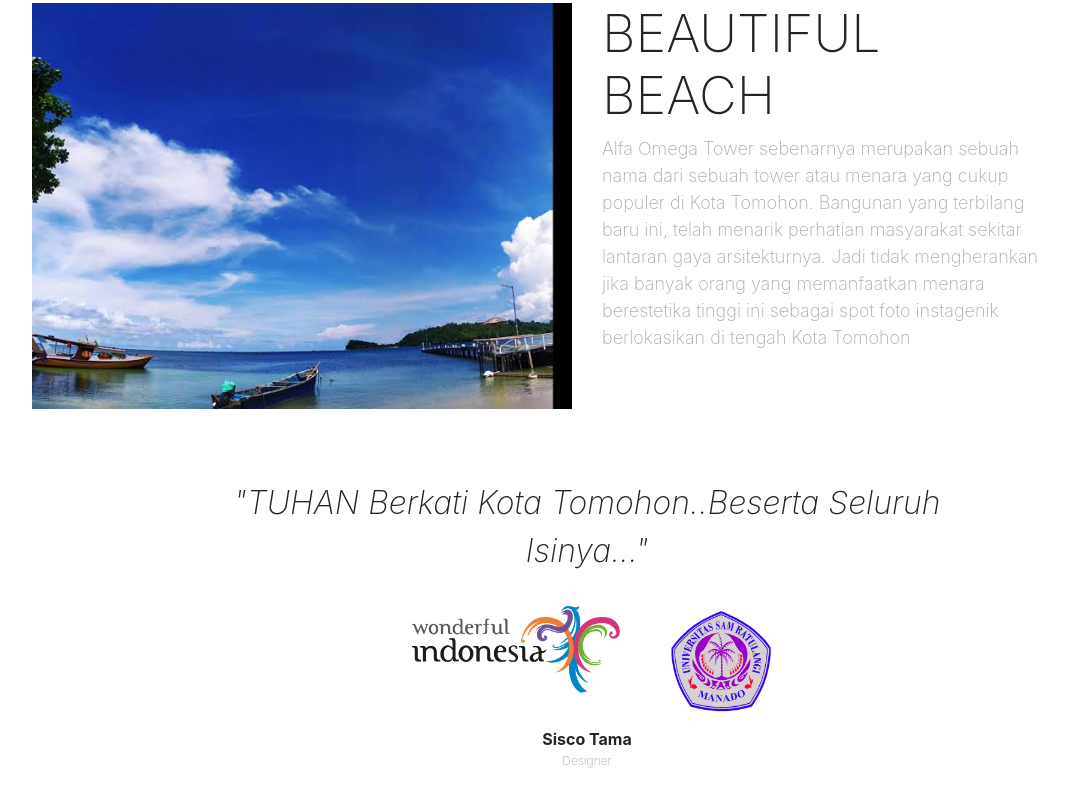
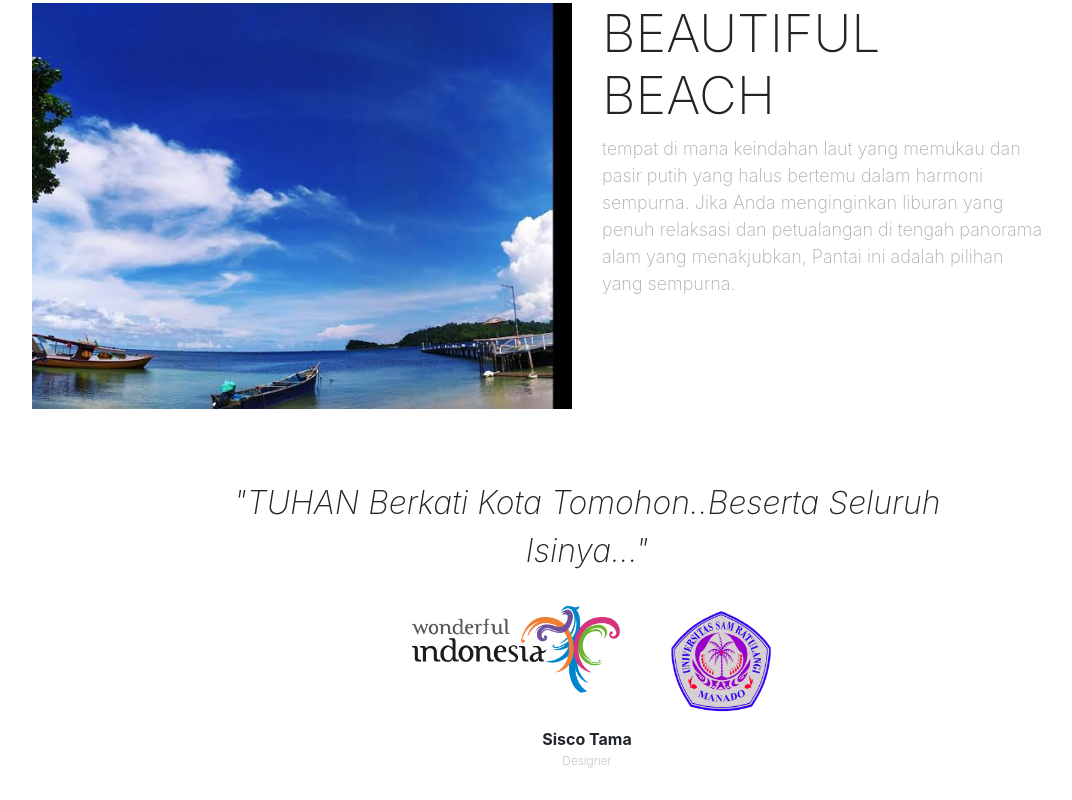
Before and after one commit to ryval-samuel777/linuhu.github.io, a plain HTML site: page index.html in a window 1280 px wide. Shown: the part 1377-2177 px from the top of the page, without its empty margins (53-1125 px from the left). Drawn offline with nearby package versions, Linux system fonts and the light colour scheme; a web font is replaced by a local one.

Commit message:
add code

```diff
--- a/index.html
+++ b/index.html
@@ -70,8 +70,7 @@
         <div class="col-lg-5">
           <h2>Beautiful Beach</h2>
           <p>
-            Alfa Omega Tower sebenarnya merupakan sebuah nama dari sebuah tower atau menara yang cukup populer di Kota Tomohon. Bangunan yang terbilang baru ini, telah menarik perhatian masyarakat sekitar lantaran gaya arsitekturnya. Jadi
-            tidak mengherankan jika banyak orang yang memanfaatkan menara berestetika tinggi ini sebagai spot foto instagenik berlokasikan di tengah Kota Tomohon
+             tempat di mana keindahan laut yang memukau dan pasir putih yang halus bertemu dalam harmoni sempurna. Jika Anda menginginkan liburan yang penuh relaksasi dan petualangan di tengah panorama alam yang menakjubkan, Pantai ini adalah pilihan yang sempurna.
           </p>
         </div>
       </div>
```
Also changed, not shown: img/lokasi/pantai1.jpg (added), img/lokasi/pantai2.jpg (added), img/lokasi/pantai3.jpg (added), 1 other file.
